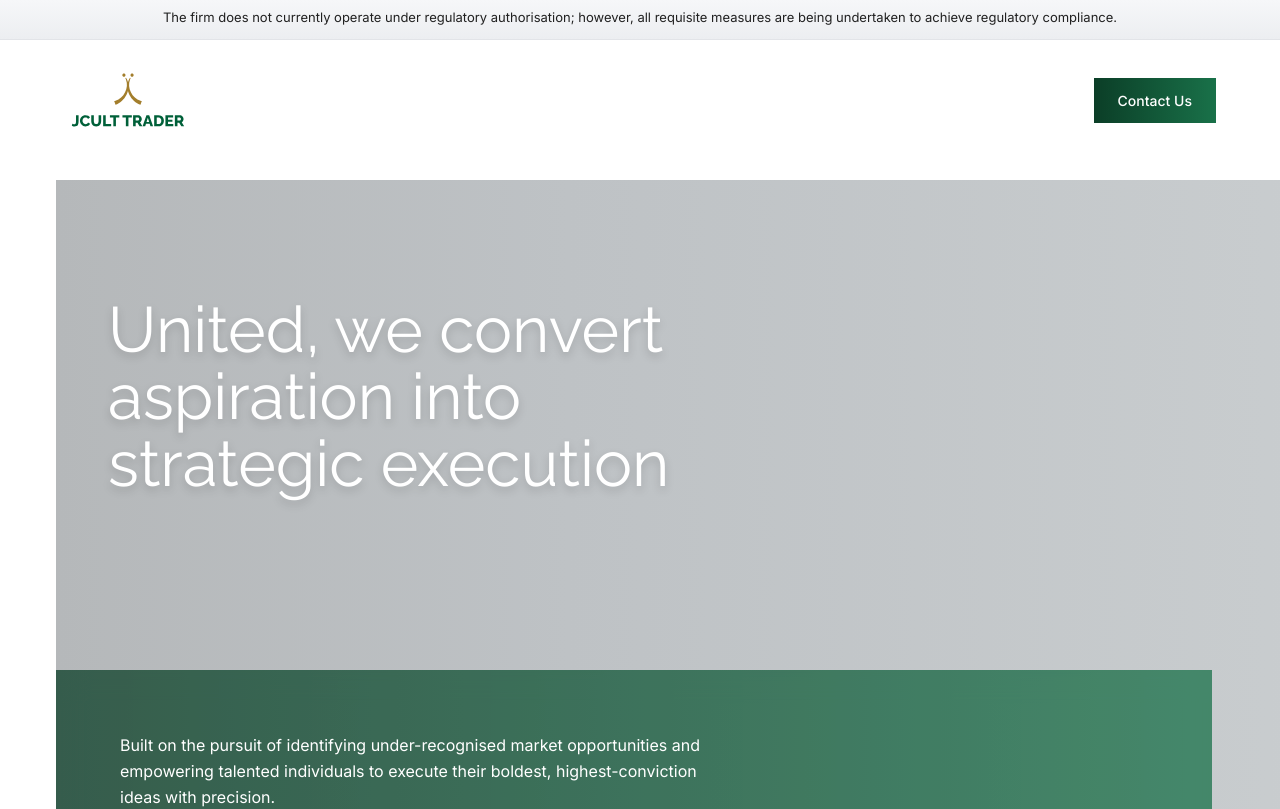
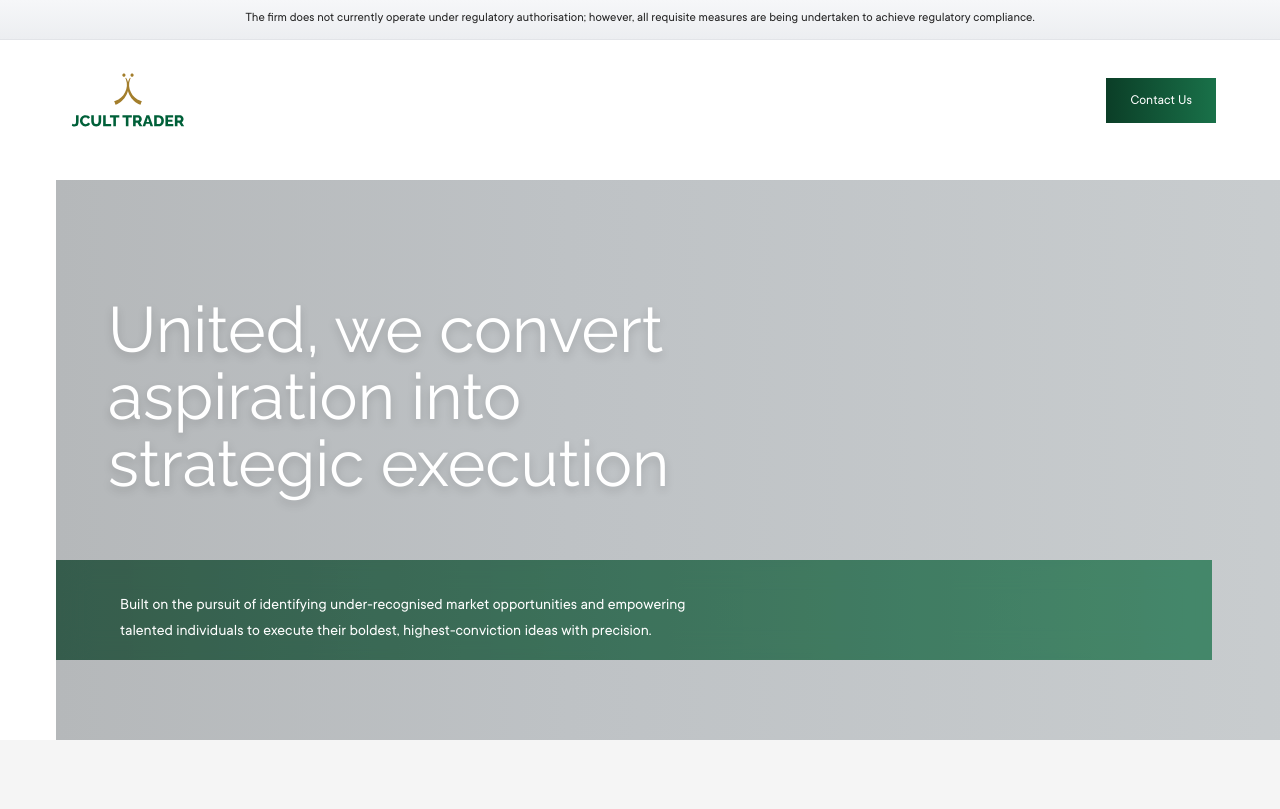
Before and after one commit to CodeWhiz-101/Jcult, a Next.js app: page / in a window 1280 px wide. Shown: the top 809 px of the page. Built offline with nearby package versions, Linux system fonts and the light colour scheme.

Commit message:
chore: force vercel rebuild

```diff
--- a/src/app/globals.css
+++ b/src/app/globals.css
@@ -8,6 +8,13 @@
    CSS VARIABLES
 ======================================== */
 
+@font-face {
+  font-family: 'TT Commons';
+  src: url('/fonts/TTCommons-Regular.woff2') format('woff2');
+  font-weight: 400;
+  font-style: normal;
+  font-display: swap;
+}
 
 :root {
   --brand-green-1: rgb(11, 62, 39); /* dark */
@@ -125,7 +132,7 @@ html {
 body {
   background: var(--white);
   color: var(--black);
-  font-family: var(--font-tt-commons), sans-serif;
+  font-family: 'TT Commons', sans-serif;
 }
 
 /* ========================================
@@ -214,8 +221,9 @@ body {
    FONT FAMILY CLASSES
 ======================================== */
 .font-base {
-  font-family: var(--font-tt-commons), sans-serif;
+  font-family: 'TT Commons', sans-serif;
 }
+
 
 .font-brand {
   font-family: var(--font-raleway), sans-serif;
--- a/src/components/features/Hero.tsx
+++ b/src/components/features/Hero.tsx
@@ -25,7 +25,8 @@ export default function Hero({
 
   return (
     <section
-       className={`relative h-[560px] md:h-[530px] lg:h-[680px] xl:h-[760px] overflow-hidden ${className}`}
+       className={`relative h-[420px] md:h-[460px] lg:h-[520px] xl:h-[560px]
+ overflow-hidden ${className}`}
     >
       {/* Background Grey */}
       <div
@@ -72,8 +73,9 @@ export default function Hero({
         <div
           className="
             relative
-            pt-16 md:pt-18 lg:pt-20
-            pb-4 md:pb-6 lg:pb-8
+           pt-6 md:pt-7 lg:pt-8
+pb-2 md:pb-3 lg:pb-4
+
             overflow-hidden
           "
         >
@@ -93,14 +95,15 @@ export default function Hero({
             }}
           />
 
-          <div className="container-responsive relative z-10 h-full flex items-center">
+          <div className="container-responsive relative z-10 flex items-center">
             <p
               className={`
                 text-white
                 max-w-[620px]
                 text-hero-subtitle
                 leading-relaxed
-                translate-y-[-18px]
+                leading-[1.4]
+
                 transition-opacity duration-700
                 delay-[900ms]
                 ${loaded ? 'opacity-100' : 'opacity-0'}
```
Also changed, not shown: public/fonts/TTCommons-Regular.woff2 (added), 1 other file (tests, documents, lock files or other folders).
